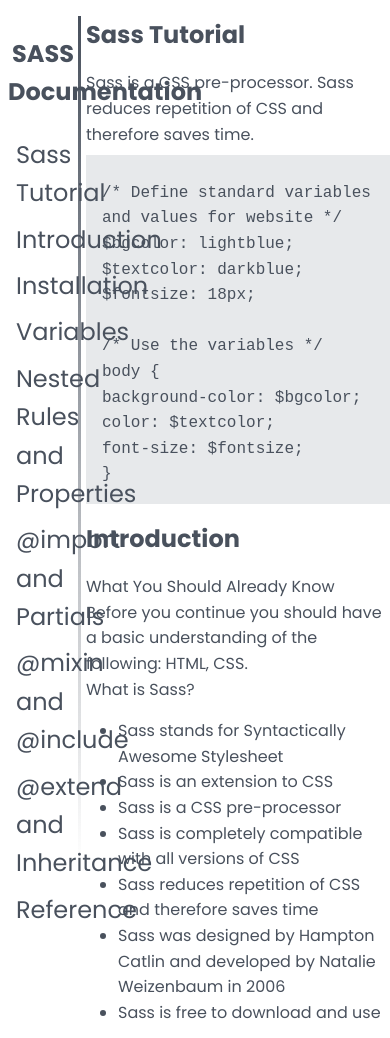
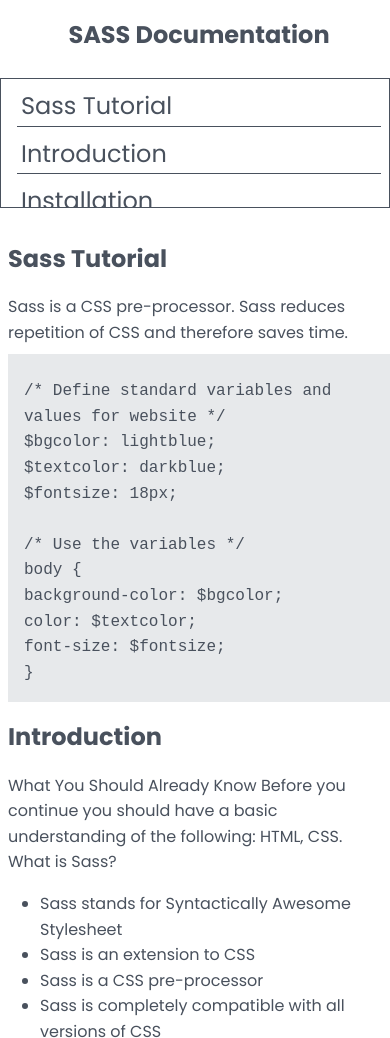
Before and after one commit to DDuplinszki/FreeCodeCamp-responsive-cert-4-documentation, a plain HTML site: page index.html in a window 390 px wide. Shown: the top 1038 px of the page. Drawn offline with Linux system fonts and the light colour scheme.

Commit message:
finished

```diff
--- a/index.html
+++ b/index.html
@@ -226,6 +226,7 @@
         <p>
           The Sass transpiler will convert the above to normal CSS:
         </p>
+        <code>
           font-family: Helvetica, sans-serif;
           font-size: 18px;
           font-weight: bold;
@@ -233,6 +234,8 @@
           text-align: center;
           text-transform: lowercase;
           text-overflow: hidden;
+        </code>
+
       </section>
       <section class="main-section" id="@import_and_Partials">
         <header>@import and Partials</header>
--- a/style.css
+++ b/style.css
@@ -48,19 +48,48 @@ p {
 }
 
 #navbar ul {
+    overflow-y: auto;
+    overflow-x: hidden;
     list-style-type: none;
     padding: 0;
+    height: 100%;
 }
 
 #navbar li {
     margin: 0.5rem 0.5rem 0.5rem 1rem;
+    border-bottom: 1px solid #49515d;
+}
+
+#navbar a:hover {
+    background-color: #49515d;
+    color: #E7E9EB;
+    transition: 0.4s;
 }
 
 #navbar a {
+    display: block;
     text-decoration: none;
     color: #49515d;
+    padding: 0 0 0 0.25rem;
 }
 
 #main-doc {
     margin-left: 20%;
 }
+
+@media only screen and (max-width: 992px) {
+    #navbar {
+        position: absolute;
+        top: 0;
+        width: 100%;
+        height: 8rem;
+        border: none;
+    }
+    #navbar ul {
+        border: 1px solid #49515d;
+    }
+    #main-doc {
+        margin-top: 15rem;
+        margin-left: 0;
+    }
+}
```
Lines whose indentation alone changed are shown as unchanged.
